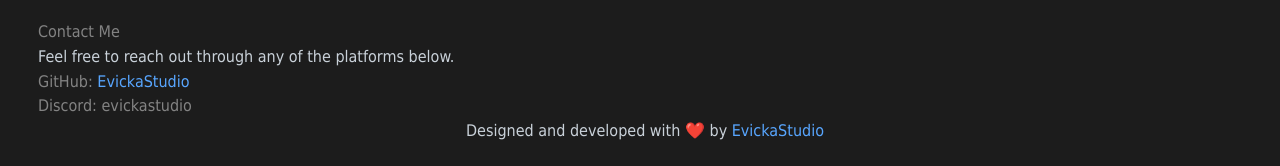
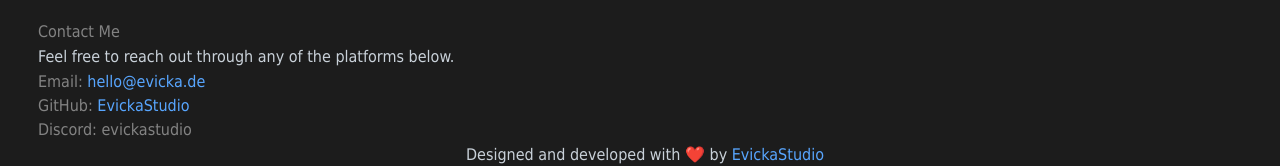
Before and after one commit to EvickaStudio/portfolio, a Svelte app: page / in a window 1280 px wide. Shown: the part 2450-2616 px from the top of the page. Built offline with nearby package versions, Linux system fonts and the light colour scheme.

Commit message:
style: Add Repobeats analytics image to README.md and update contact email

```diff
--- a/src/App.svelte
+++ b/src/App.svelte
@@ -126,7 +126,7 @@
         <h2>Contact Me</h2>
         <p>Feel free to reach out through any of the platforms below.</p>
         <ul>
-            <!-- <li>Email: <a href="mailto:your-email@example.com">your-email@example.com</a></li> -->
+            <li>Email: <a href="mailto:hello@evicka.de">hello@evicka.de</a></li>
             <li>
                 GitHub: <a
                     href="https://github.com/EvickaStudio"
@@ -134,11 +134,8 @@
                 >
             </li>
             <li>Discord: evickastudio</li>
-            <!-- Add more social links here -->
         </ul>
     </section>
-    <!--
-    imclude link in the name like this [EvickaStudio](https://github.com/EvickaStudio). -->
     <footer style="text-align: center;">
         <p>
             Designed and developed with ❤️ by <a
```
Also changed, not shown: src/app.css (+11 -9 lines), 1 other file (tests, documents, lock files or other folders).
